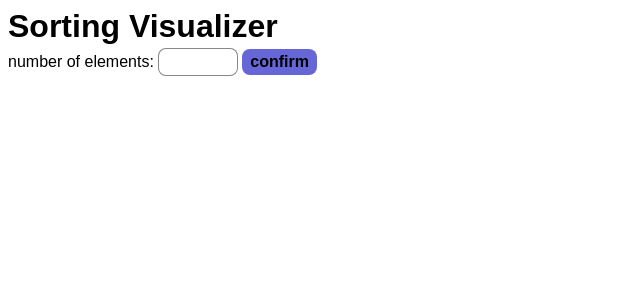
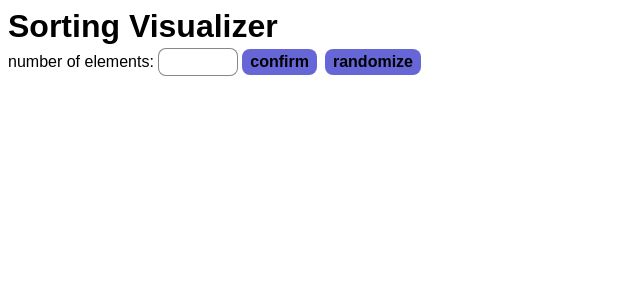
Before and after one commit to kamilp522/sorting_visualizer, a React (Vite) app: page / in a window 1280 px wide. Shown: the top 300 px of the page, without its empty margins (0-640 px from the left). Built offline with nearby package versions, Linux system fonts and the light colour scheme.

Commit message:
add selection sort algorithm

```diff
--- a/src/components/Header.jsx
+++ b/src/components/Header.jsx
@@ -34,15 +34,19 @@ const Header = ({ blocksHeights, setBlocksHeights }) => {
 
     blocks.forEach((block) => {
       const height = block.style.height;
-      const parsedHeight = +Number(height.replace("%", "")).toFixed(2);
-
+      const parsedHeight = +height.replace("%", "");
       heightsArray.push(parsedHeight);
     });
 
-    const min = Math.min(...heightsArray);
-    const minBlockIndex = heightsArray.indexOf(min);
-
-    blockContainer.insertBefore(blocks[minBlockIndex], blocks[0]);
+    for (let i = 0; i < blocks.length; i++) {
+      const min = Math.min(...heightsArray);
+      const minBlockIndex = heightsArray.indexOf(min);
+      blockContainer.insertBefore(
+        blocks[minBlockIndex],
+        blockContainer.firstChild
+      );
+      heightsArray[minBlockIndex] = Math.max(...heightsArray) + 1;
+    }
   };
 
   return (
@@ -53,6 +57,12 @@ const Header = ({ blocksHeights, setBlocksHeights }) => {
         <input className="header__input" id="blocks-input" type="text" />
         <button className="button button--header button--header-confirm">
           confirm
+        </button>
+        <button
+          type="button"
+          className="button button--header button--header-confirm"
+        >
+          randomize
         </button>
       </form>
 
```
